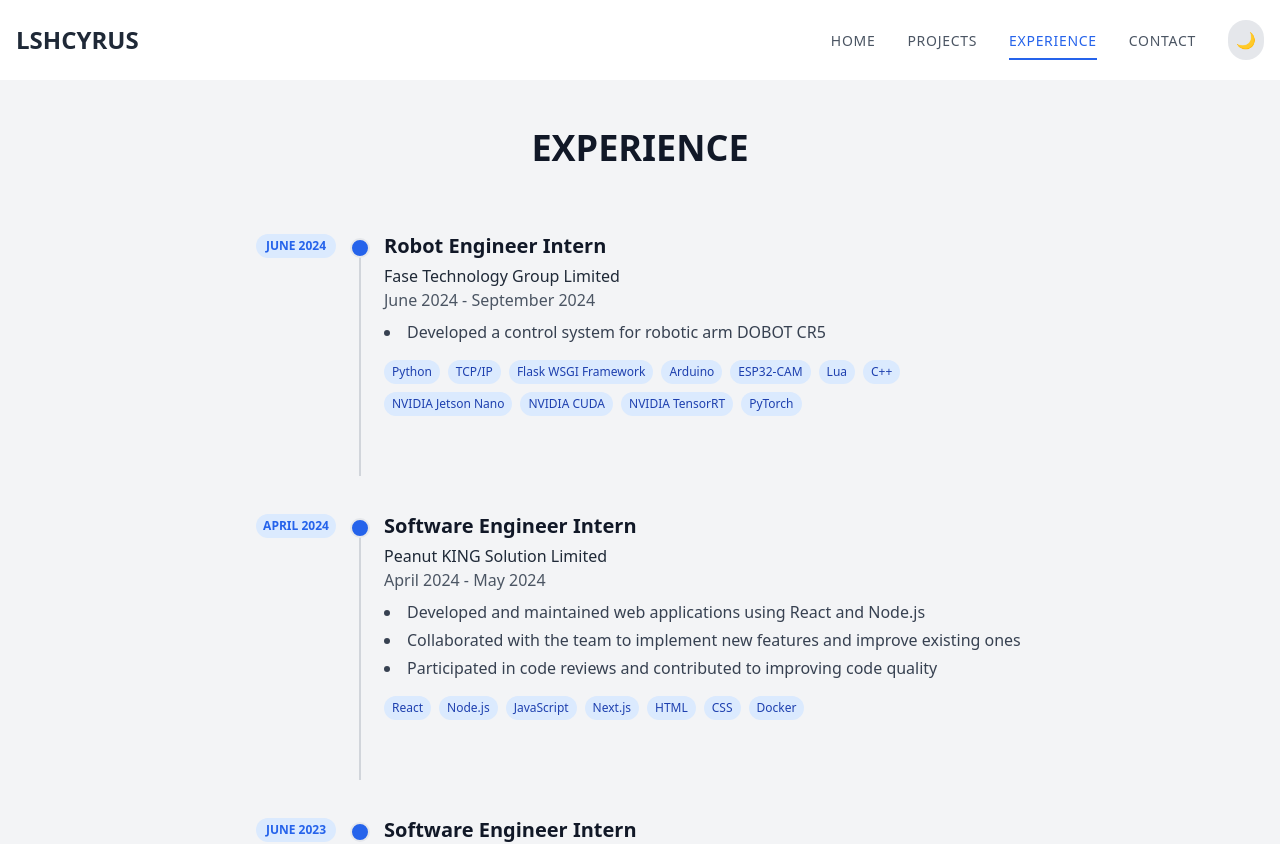
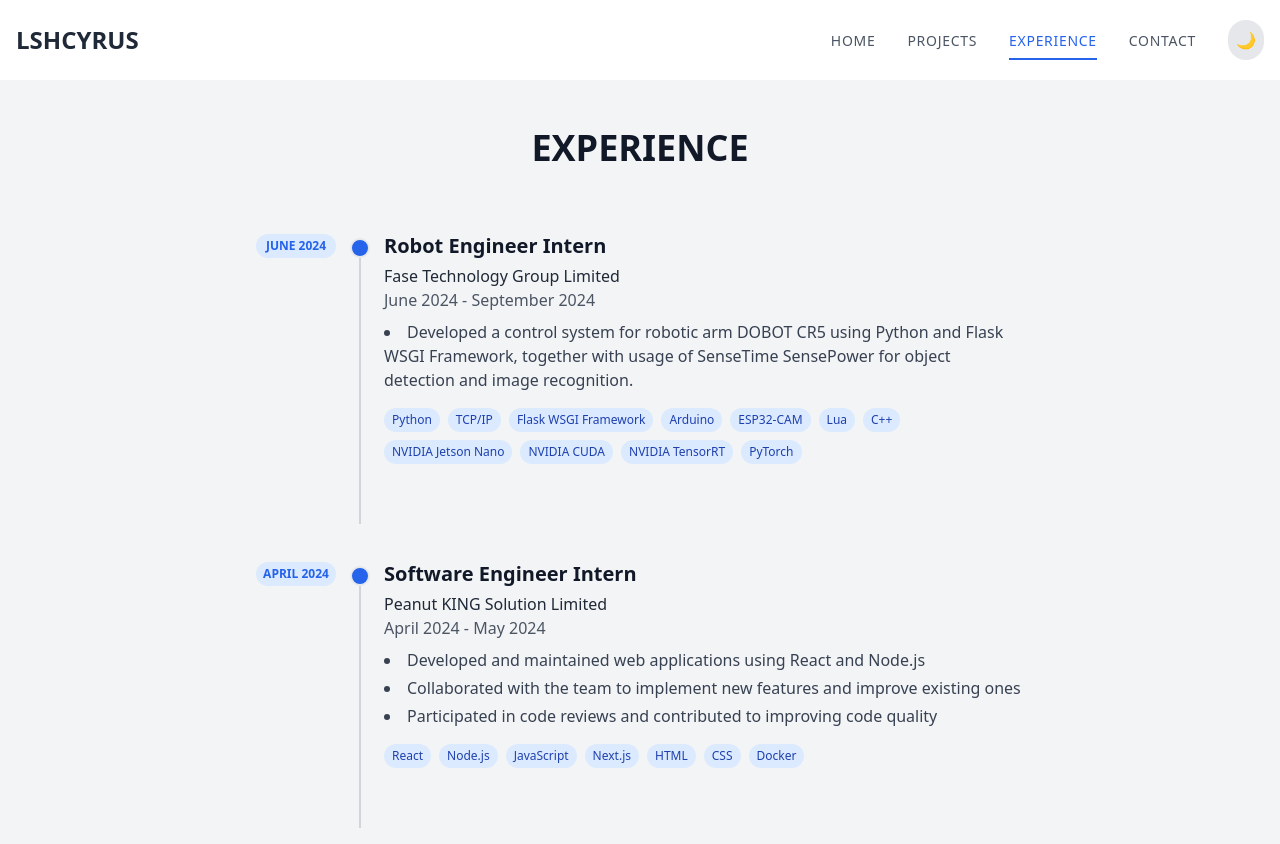
Before and after one commit to lshcyrus/portfolio, a Next.js app: page /experience in a window 1280 px wide. Shown: the top 844 px of the page. Built offline with nearby package versions, Linux system fonts and the light colour scheme.

Commit message:
Update page.tsx

```diff
--- a/src/app/experience/page.tsx
+++ b/src/app/experience/page.tsx
@@ -14,7 +14,7 @@ const experiences: Experience[] = [
     company: "Fase Technology Group Limited",
     duration: "June 2024 - September 2024",
     description: [
-      "Developed a control system for robotic arm DOBOT CR5",
+      "Developed a control system for robotic arm DOBOT CR5 using Python and Flask WSGI Framework, together with usage of SenseTime SensePower for object detection and image recognition.",
     ],
     technologies: ["Python", "TCP/IP", "Flask WSGI Framework", "Arduino", "ESP32-CAM", "Lua", "C++", "NVIDIA Jetson Nano", "NVIDIA CUDA", "NVIDIA TensorRT", "PyTorch"]
   },
```
